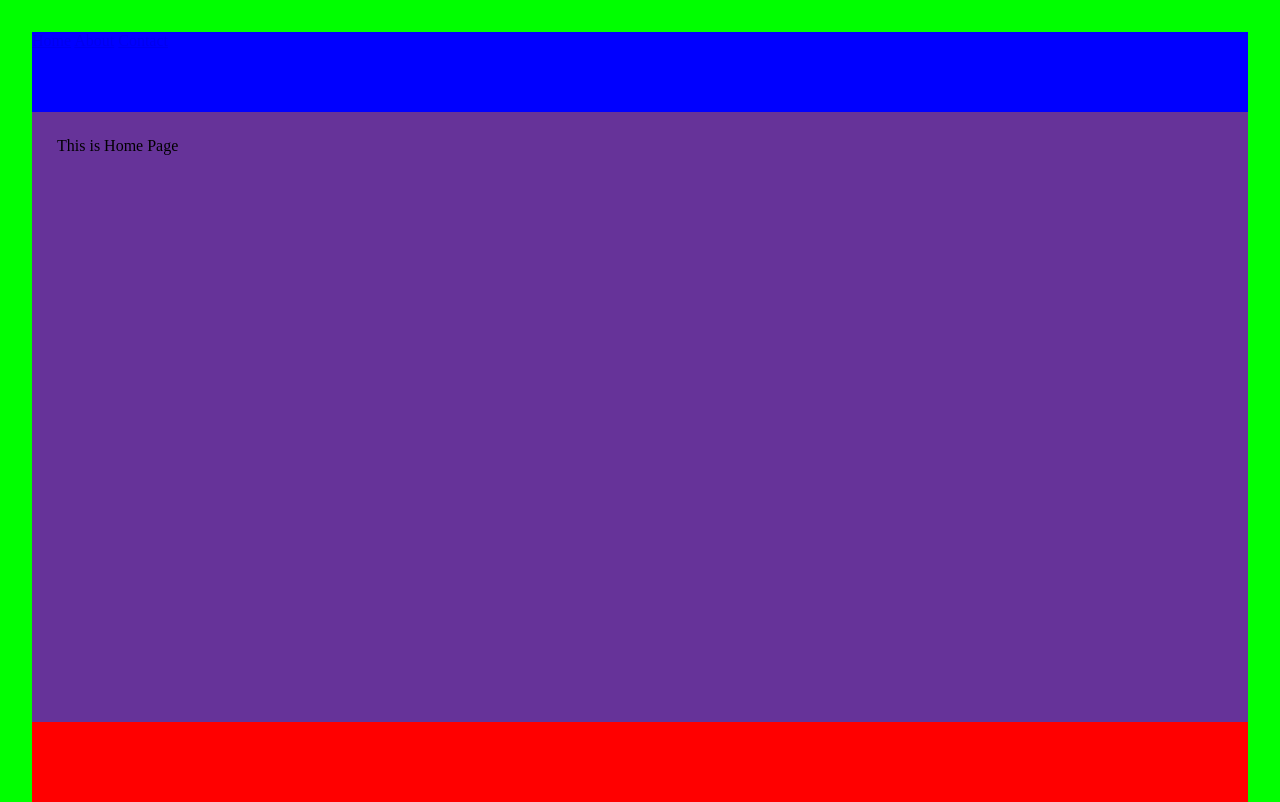
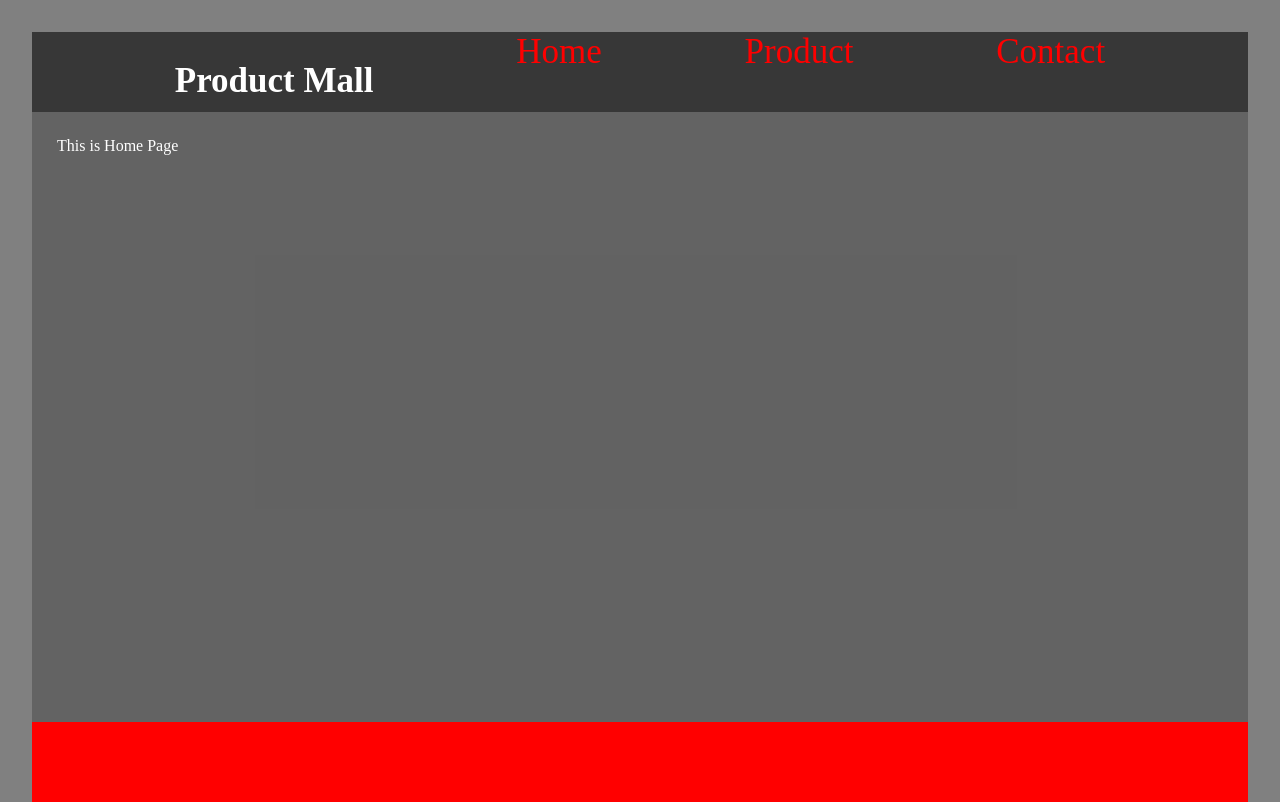
Before and after one commit to Chandansingh02082002/MERN, a website: page DAY11_Node/Pages/homepage.html in a window 1280 px wide. Drawn offline with Linux system fonts and the light colour scheme.

Commit message:
DAY11_Node

```diff
--- a/DAY11_Node/Pages/homepage.html
+++ b/DAY11_Node/Pages/homepage.html
@@ -3,18 +3,33 @@
 <style>
    body{
         padding:24px;
-        background: lime;
+        background: grey;
         height: 70vh;
         }
     nav{
     height: 10vh;
-    background-color: blue;
-    color: red;
+    background-color: rgba(0, 0, 0, 0.573);
+
+    }
+    nav>div{
+        display: flex;
+        justify-content: space-evenly;
+    }
+    nav>div>a{
+        color: red;
+    font-size: 35px;
+    text-decoration: none;
+    }
+    nav>div>h1{
+        color: white;
+    font-size: 35px;
+    text-decoration: none;
     }
     main{
         height: 70vh;
         padding: 25px;
-        background-color: rebeccapurple;
+        background-color: rgba(0, 0, 0, 0.23);
+        color:white;
     }
     footer{
         height: 10vh;
@@ -25,8 +40,9 @@
 <body>
     <nav>
         <div>
+            <h1>Product Mall</h1>
             <a href="#">Home</a>
-            <a href="#">About</a>
+            <a href="/products">Product</a>
             <a href="#">Contact</a>
         </div>
     </nav>
--- /dev/null
+++ b/DAY12_Express/main.js
@@ -0,0 +1,2 @@
+//express js is build only on http module of node rest of the things work according to node js
+const express = require('express');
```
Also changed, not shown: DAY11_Node/Pages/products.html (+16 -2 lines), DAY11_Node/Pages/view.html (+20 -3 lines), DAY12_Express/package.json (added, +17 -0 lines), 1 other file.
